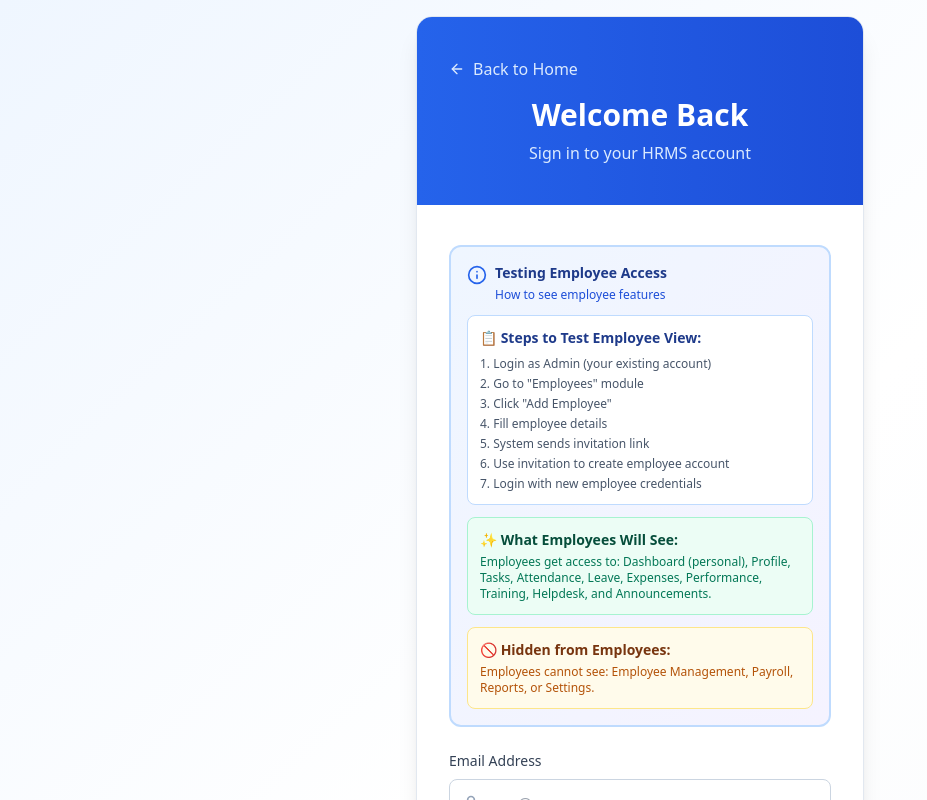
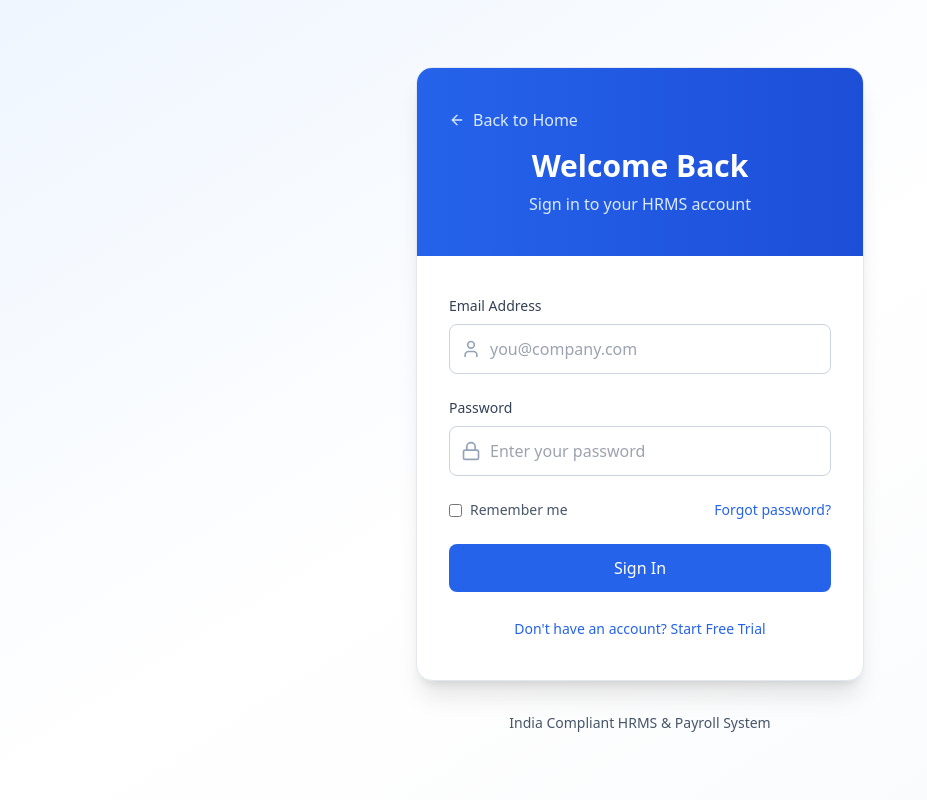
Before and after one commit to Haridarsan1/Employee_management, a React (Vite) app: page / in a window 1280 px wide. Both pictures are taken after a click on the button "Sign In". Shown: the top 800 px of the page, without its empty margins (0-927 px from the left). Built offline with nearby package versions, Linux system fonts and the light colour scheme; no server answers.

Commit message:
Remove testing info box from login page

```diff
--- a/src/components/Auth/LoginPage.tsx
+++ b/src/components/Auth/LoginPage.tsx
@@ -1,6 +1,6 @@
 import { useState } from 'react';
 import { useAuth } from '../../contexts/AuthContext';
-import { User, Lock, AlertCircle, Info, ArrowLeft } from 'lucide-react';
+import { User, Lock, AlertCircle, ArrowLeft } from 'lucide-react';
 
 interface LoginPageProps {
   onSwitchToRegister: () => void;
@@ -55,46 +55,6 @@ export function LoginPage({ onSwitchToRegister, onForgotPassword, onBackToLandin
                 <p className="text-sm text-red-800">{error}</p>
               </div>
             )}
-
-            <div className="bg-gradient-to-br from-blue-50 to-violet-50 border-2 border-blue-200 rounded-xl p-4">
-              <div className="flex items-start gap-2 mb-3">
-                <Info className="h-5 w-5 text-blue-600 flex-shrink-0 mt-0.5" />
-                <div>
-                  <p className="text-sm font-semibold text-blue-900">Testing Employee Access</p>
-                  <p className="text-xs text-blue-700 mt-1">How to see employee features</p>
-                </div>
-              </div>
-
-              <div className="space-y-3 text-sm text-slate-700">
-                <div className="bg-white p-3 rounded-lg border border-blue-200">
-                  <p className="font-semibold text-blue-900 mb-2">📋 Steps to Test Employee View:</p>
-                  <ol className="text-xs space-y-1 list-decimal list-inside text-slate-600">
-                    <li>Login as Admin (your existing account)</li>
-                    <li>Go to "Employees" module</li>
-                    <li>Click "Add Employee"</li>
-                    <li>Fill employee details</li>
-                    <li>System sends invitation link</li>
-                    <li>Use invitation to create employee account</li>
-                    <li>Login with new employee credentials</li>
-                  </ol>
-                </div>
-
-                <div className="bg-emerald-50 p-3 rounded-lg border border-emerald-200">
-                  <p className="font-semibold text-emerald-900 mb-1">✨ What Employees Will See:</p>
-                  <p className="text-xs text-emerald-700">
-                    Employees get access to: Dashboard (personal), Profile, Tasks, Attendance,
-                    Leave, Expenses, Performance, Training, Helpdesk, and Announcements.
-                  </p>
-                </div>
-
-                <div className="bg-amber-50 p-3 rounded-lg border border-amber-200">
-                  <p className="font-semibold text-amber-900 mb-1">🚫 Hidden from Employees:</p>
-                  <p className="text-xs text-amber-700">
-                    Employees cannot see: Employee Management, Payroll, Reports, or Settings.
-                  </p>
-                </div>
-              </div>
-            </div>
 
             <div>
               <label htmlFor="email" className="block text-sm font-medium text-slate-700 mb-2">
```
Also changed, not shown: 1 other file (tests, documents, lock files or other folders).
